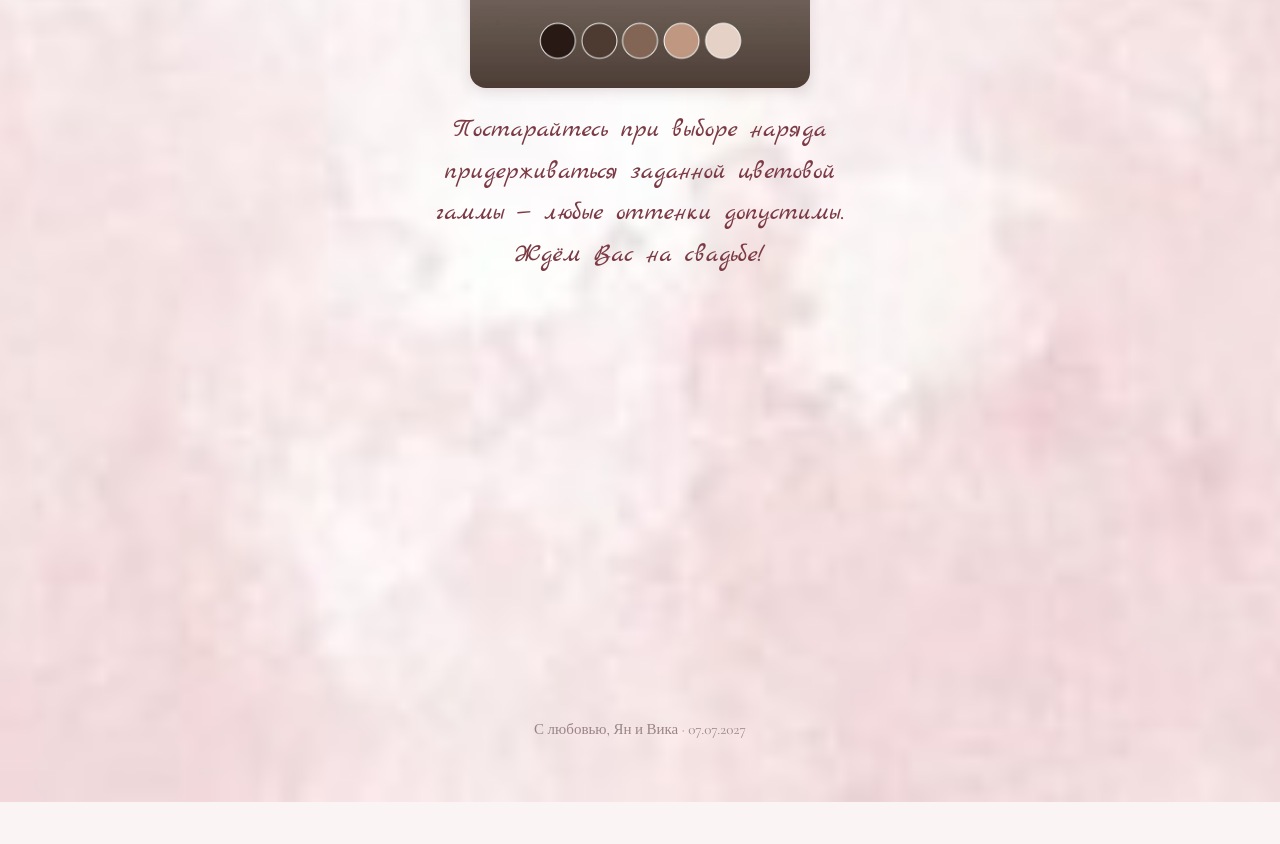
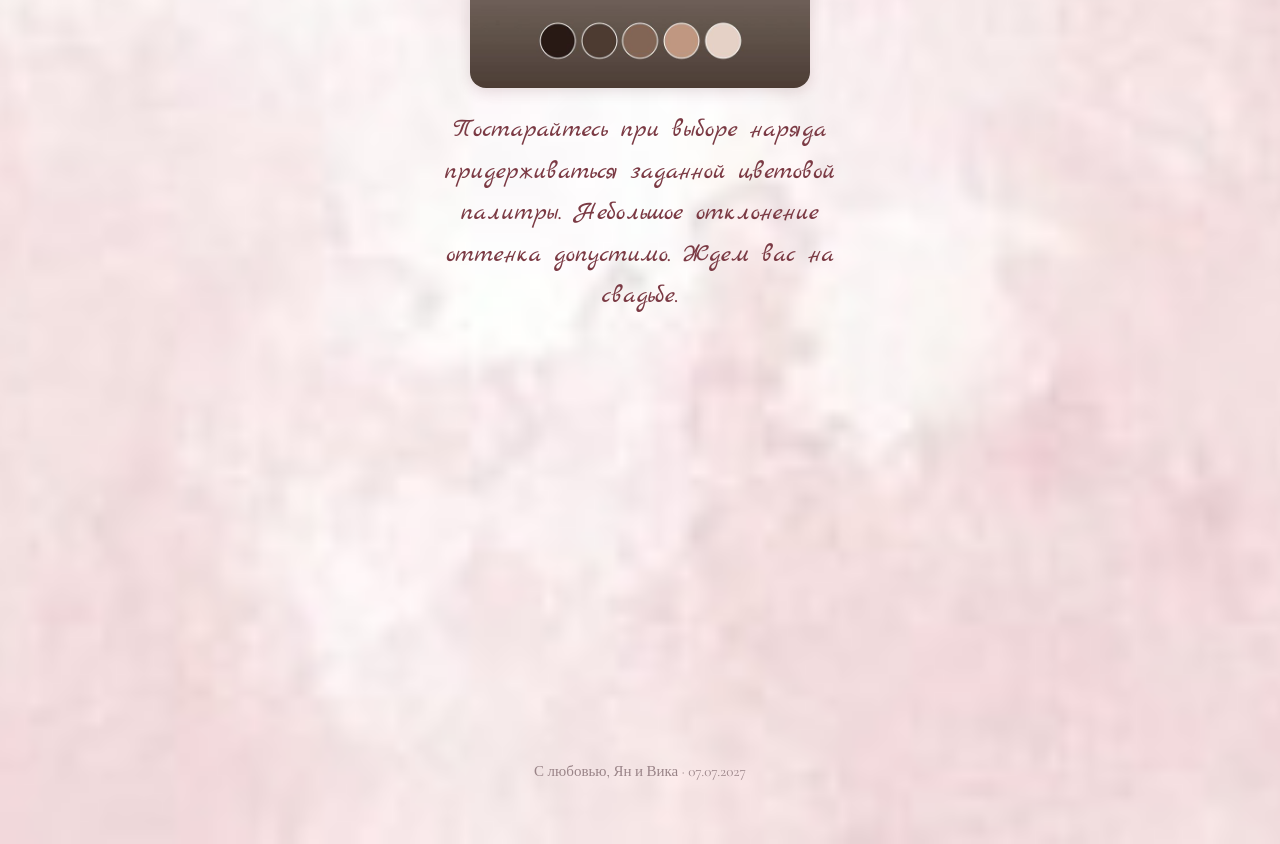
Before and after one commit to nastasya220v-ops/wedding-s, a plain HTML site: page index.html in a window 1280 px wide. Shown: the part 4907-5751 px from the top of the page. Before the commit the page ends 5709 px from the top, so only its background shows below. Drawn offline with nearby package versions, Linux system fonts and the light colour scheme.

Commit message:
Update index.html

```diff
--- a/index.html
+++ b/index.html
@@ -319,8 +319,7 @@
      style="width:100%;max-width:340px;border-radius:16px;margin:22px auto;display:block;
             box-shadow:0 4px 14px rgba(90,40,50,.15);">
 
-  <div class="script">Постарайтесь при выборе наряда придерживаться заданной цветовой гаммы — любые оттенки допустимы.
-Ждём Вас на свадьбе!</div>
+  <div class="script">Постарайтесь при выборе наряда придерживаться заданной цветовой палитры. Небольшое отклонение оттенка допустимо. Ждем вас на свадьбе.</div>
 
 <!-- КАРТА -->
 <div class="map-wrap">
```
